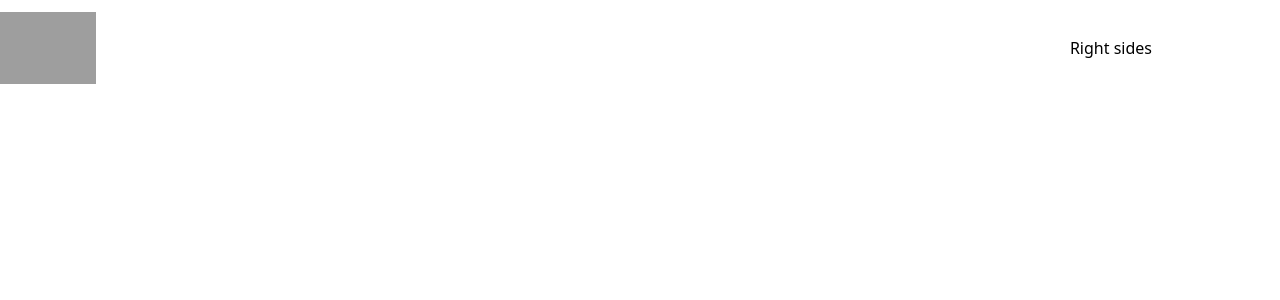
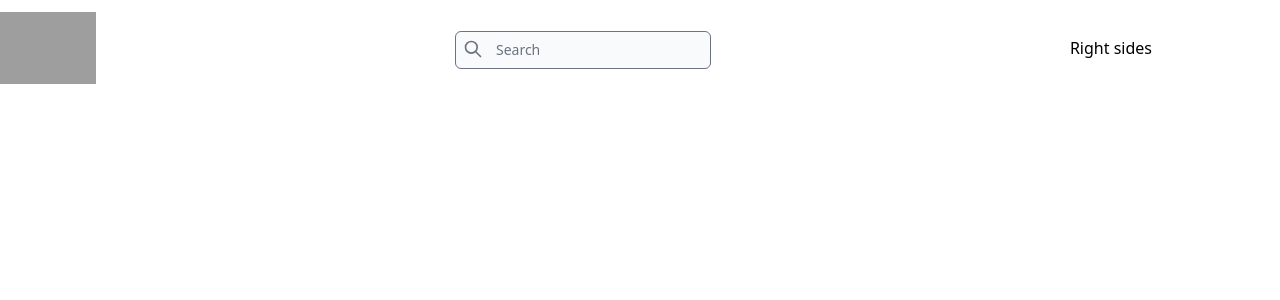
Before and after one commit to yabokar1/nestjs-instagram, a Next.js app: page / in a window 1280 px wide. Shown: the top 300 px of the page. Built offline with nearby package versions, Linux system fonts and the light colour scheme; grey boxes are pictures that could not be loaded.

Commit message:
Added searchbar to header

```diff
--- a/components/Header.jsx
+++ b/components/Header.jsx
@@ -1,9 +1,8 @@
 import React from "react";
 import Image from "next/image";
-
+import { SearchIcon, PlusCircleIcon } from "@heroicons/react/outline";
 export default function Header() {
   return (
-    <div>
     <div className="flex items-center justify-between max-w-6xl">
       <div className="cursor-pointer h-24 w-24 relative hidden lg:inline-grid">
         <Image
@@ -21,8 +20,18 @@
         />
       </div>
 
+      <div className="relative mt-1">
+        <div className="absolute top-2 left-2">
+          <SearchIcon className="h-5 text-gray-500" />
+        </div>
+        <input
+          type="text"
+          placeholder="Search"
+          className="bg-gray-50 pl-10 border-gray-500 text-sm focus:ring-black focus:border-black rounded-md"
+        />
+      </div>
+
       <h1>Right sides</h1>
-      </div>
     </div>
   );
 }
--- a/package.json
+++ b/package.json
@@ -9,11 +9,13 @@
     "lint": "next lint"
   },
   "dependencies": {
+    "@heroicons/react": "^1.0.6",
     "next": "14.1.3",
     "react": "18.2.0",
     "react-dom": "18.2.0"
   },
   "devDependencies": {
+    "@tailwindcss/forms": "^0.5.7",
     "autoprefixer": "^10.4.18",
     "eslint": "8.57.0",
     "eslint-config-next": "14.1.3",
--- a/tailwind.config.js
+++ b/tailwind.config.js
@@ -10,5 +10,5 @@
   theme: {
     extend: {},
   },
-  plugins: [],
+  plugins: [require("@tailwindcss/forms")],
 };
```
Also changed, not shown: 1 other file (tests, documents, lock files or other folders). Lines whose indentation alone changed are shown as unchanged.
